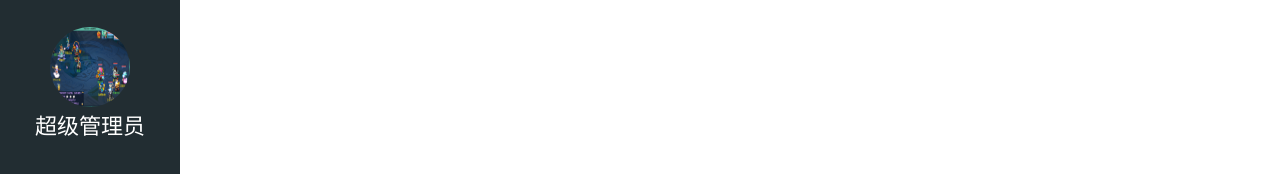
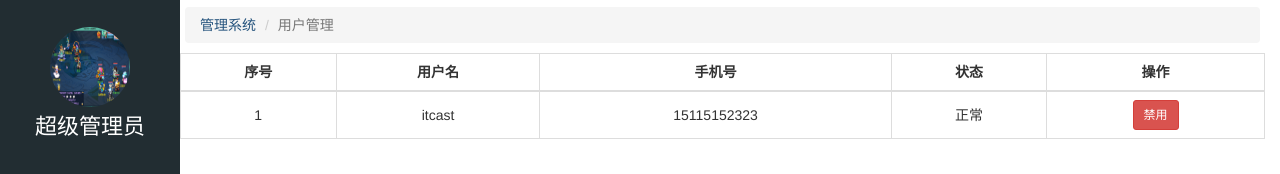
Before and after one commit to zhenyubeibei/You-can-t-see-me, a website: page public/back/user.html in a window 1280 px wide. Shown: the part 53-227 px from the top of the page. Drawn offline with Linux system fonts and the light colour scheme; no server answers; files whose address does not match are found by name.

Commit message:
检查提交

```diff
--- a/public/back/css/index.css
+++ b/public/back/css/index.css
@@ -99,7 +99,16 @@ body{
 .lt_main .breadcrumb a:hover{
     color:#23527c;
 }
-
+/* 面包屑导航 */
+.breadcrumb{
+  margin:10px 5px;
+}
+/* 表格 */
+.table > thead > tr > th,
+.table > tbody > tr > td{
+  text-align: center;
+  vertical-align: middle;
+}
 /* 数据可视化 */
 .lt_main .left,
 .lt_main .right{
--- a/public/back/user.html
+++ b/public/back/user.html
@@ -29,7 +29,7 @@
         <li><a class="active" href="./user.html"><i class="glyphicon glyphicon-user"></i><span>用户管理</span></a></li>
         <li>
           <a class="second_a" href="javascript:;"><i class="glyphicon glyphicon-list"></i><span>分类管理</span></a>
-            <div class="child" style = "display: none">
+          <div class="child" style="display: none">
             <a href="./first.html">一级分类</a>
             <a href="./second.html">二级分类</a>
           </div>
@@ -40,20 +40,48 @@
   </div>
   <!-- 头部 -->
   <div class="lt_header">
-      <a class="mean pull-left mean_left" href = "#">
+    <a class="mean pull-left mean_left" href="#">
       <i class="glyphicon glyphicon-align-justify"></i>
     </a>
-      <a class="back pull-right" href = "#">
+    <a class="back pull-right" href="#">
       <i class="glyphicon glyphicon-log-out"></i>
     </a>
   </div>
   <!-- 主体内容 -->
-    <div class="lt_main"></div>
+  <div class="lt_main container-fluid">
+    <!-- 面包屑导航 -->
+    <ol class="breadcrumb">
+      <li><a href="index.html">管理系统</a></li>
+      <li class="active">用户管理</li>
+    </ol>
+
+    <!-- 表格 -->
+    <table class="table table-bordered">
+        <thead>
+          <tr>
+            <th>序号</th>
+            <th>用户名</th>
+            <th>手机号</th>
+            <th>状态</th>
+            <th>操作</th>
+          </tr>
+        </thead>
+        <tbody>
+          <tr>
+            <td>1</td>
+            <td>itcast</td>
+            <td>15115152323</td>
+            <td>正常</td>
+            <td><button class="btn btn-danger btn-sm">禁用</button></td>
+          </tr>
+        </tbody>
+      </table>
+  </div>
 
 
 
   <!-- 模态框 -->
-    <div class="modal fade" tabindex="-1" id = "myModal">
+  <div class="modal fade" tabindex="-1" id="myModal">
     <div class="modal-dialog modal-sm">
       <div class="modal-content">
         <!-- 头部 -->
@@ -68,7 +96,7 @@
         <!-- 底部 -->
         <div class="modal-footer">
           <button type="button" class="btn btn-default" data-dismiss="modal">取消</button>
-              <button type="button" class="btn btn-primary" id = "logoutBtn">退出</button>
+          <button type="button" class="btn btn-primary" id="logoutBtn">退出</button>
         </div>
       </div><!-- /.modal-content -->
     </div><!-- /.modal-dialog -->
@@ -77,8 +105,7 @@
   <script src="./lib/bootstrap/js/bootstrap.js"></script>
   <script src="lib//bootstrap-validator/js/bootstrapValidator.js"></script>
   <script src="lib/nprogress/nprogress.js"></script>
-  <script src = "js/commet.js"></script>
-  <script src="./js/index.js"></script>
+  <script src="js/commet.js"></script>
 </body>
 
 </html>
```
Also changed, not shown: public/back/first.html (+6 -1 lines), public/back/index.html (+1 -1 lines), public/back/product.html (+6 -1 lines), public/back/second.html (+6 -1 lines). Lines whose indentation alone changed are shown as unchanged.
